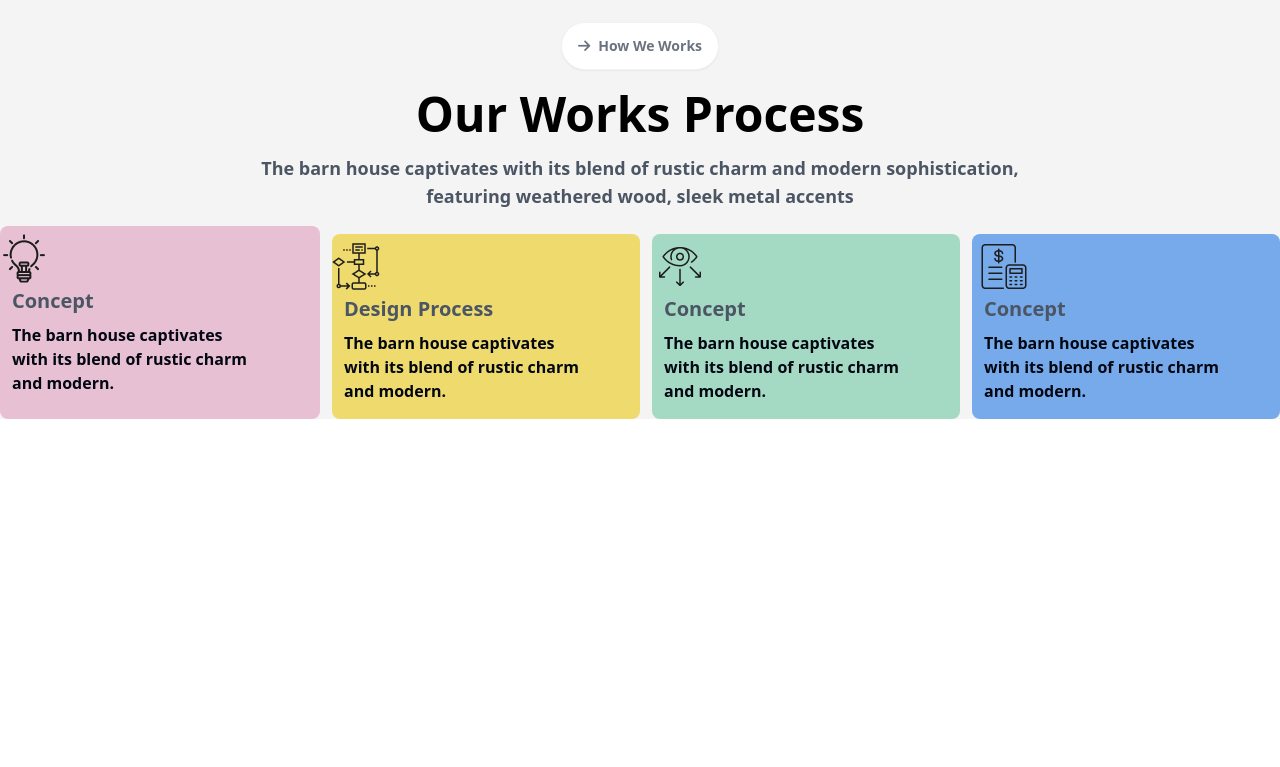
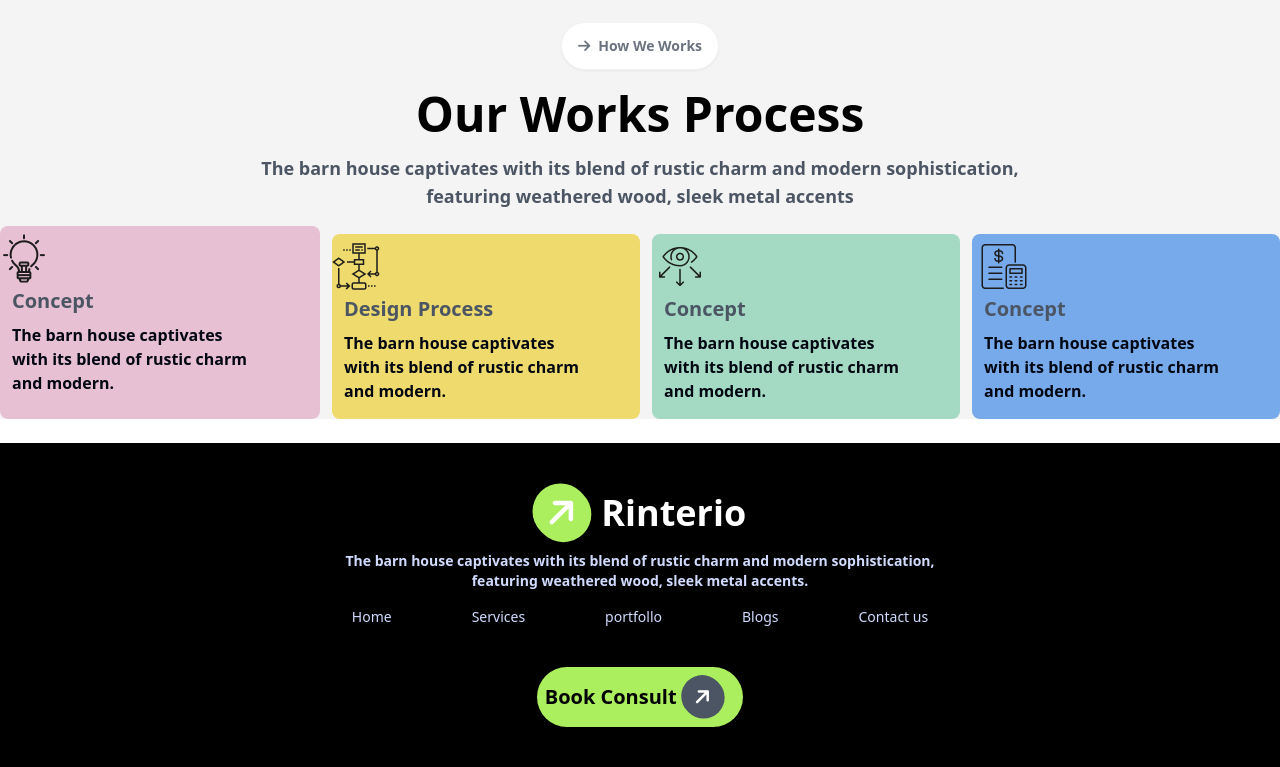
Before and after one commit to nahidbinalamsami/B10-Assignment03, a plain HTML site: page index.html in a window 1280 px wide. Shown: the part 1389-2156 px from the top of the page. Before the commit the page ends 1832 px from the top, so only its background shows below. Drawn offline with nearby package versions, Linux system fonts and the light colour scheme.

Commit message:
my footer section ready

```diff
--- a/index.html
+++ b/index.html
@@ -211,6 +211,32 @@
    </main>
    <footer>
 
+
+    <footer class="footer footer-center bg-black text-primary-content p-10">
+      <aside>
+        <div>
+          <h1 class="text-4xl font-extrabold text-white "><i class="fa-solid fa-arrow-right bg-[#ABEF5F] rounded-full p-3 -rotate-45 text-white mr-3"></i>Rinterio</h1>
+        </div>
+        <p class="font-bold">
+          The barn house captivates with its blend of rustic charm and modern sophistication, <br> featuring weathered wood, sleek metal accents.</p>
+          <div class="">
+            <ul class="grid md:grid-flow-col md:gap-20 mt-2">
+              <li><a href="">Home</a></li>
+              <li><a href="">Services</a></li>
+              <li><a href="">portfollo</a></li>
+              <li><a href="">Blogs</a></li>
+              <li><a href=""></a>Contact us</li>
+            </ul>
+          </div>
+      </aside>
+      <div>
+        <h2 class="bg-[#ABEF5F] text-black text-xl font-extrabold p-2 rounded-full">Book Consult <i class="fa-solid fa-arrow-right bg-gray-600 rounded-full p-3 -rotate-45 text-white mr-3"></i></h2>
+      </div>
+    </footer>
+
+
+
+
    </footer>
   </body>
 </html>
```
